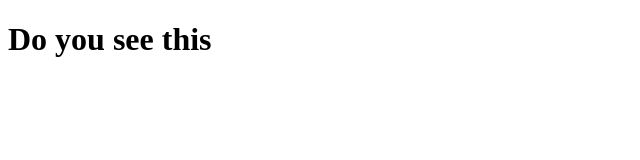
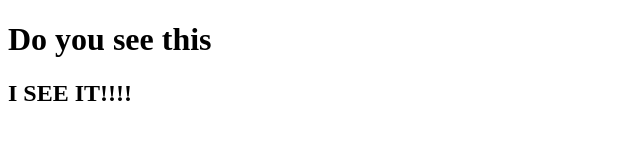
Before and after one commit to awhitejr90/BroccoliBan, a plain HTML site: page index.html in a window 1280 px wide. Shown: the whole page, without its empty margins (0-640 px from the left). Drawn offline with Linux system fonts and the light colour scheme.

Commit message:
added response

```diff
--- a/index.html
+++ b/index.html
@@ -5,5 +5,6 @@
 </head>
 <body>
 	<h1> Do you see this</h1>
+	<h2> I SEE IT!!!!</h2>
 </body>
 </html>
```
